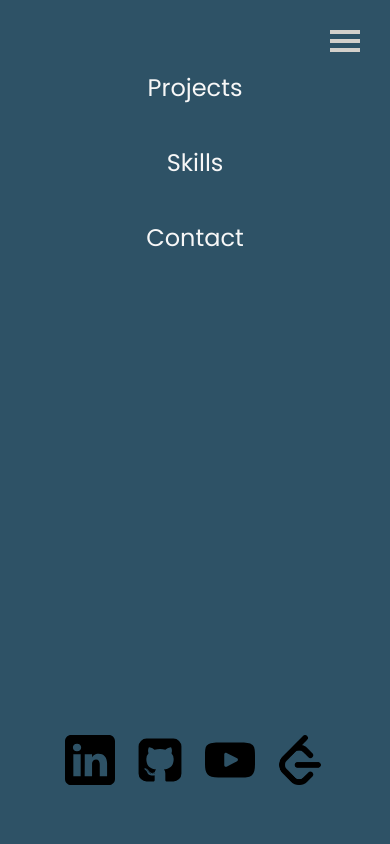
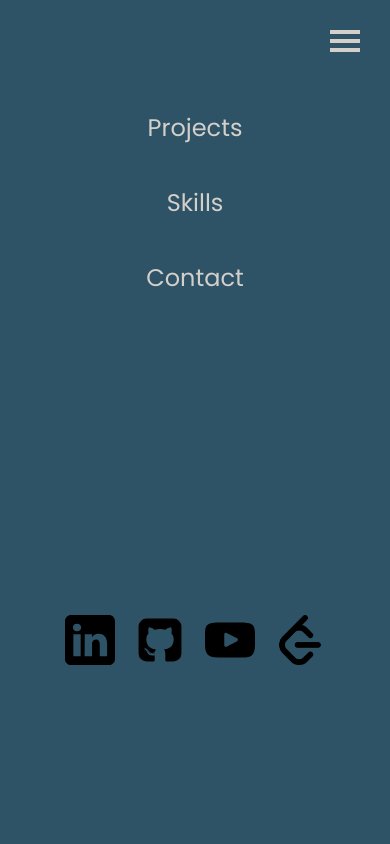
Before and after one commit to RobertxPearce/Portfolio-Website, a plain HTML site: page index.html in a window 390 px wide. Both pictures are taken after a click on the element 345 px from the left and 41 px from the top of the page. Shown: the top 844 px of the page. Drawn offline with nearby package versions, Linux system fonts and the light colour scheme.

Commit message:
Adjusted css for mobile

```diff
--- a/css/style.css
+++ b/css/style.css
@@ -107,7 +107,7 @@ header ul a {
   background-color: var(--saphire);
   flex-direction: column;
   align-items: center;
-  padding-top: 60px;
+  padding-top: 100px;
   gap: 20px;
   z-index: 10;
 }
@@ -130,7 +130,7 @@ header ul a {
   text-align: center;
 }
 .nav-links ul li a {
-  color: var(--white);
+  color: var(--americansilver);
   font-size: 1.5em;
   text-decoration: none;
   padding: 10px 0;
@@ -141,7 +141,7 @@ header ul a {
   justify-content: center;
   width: 100%;
   position: absolute;
-  bottom: 80px;
+  bottom: 15em;
   padding-bottom: 20px;
 }
 .social-menu ul {
```
